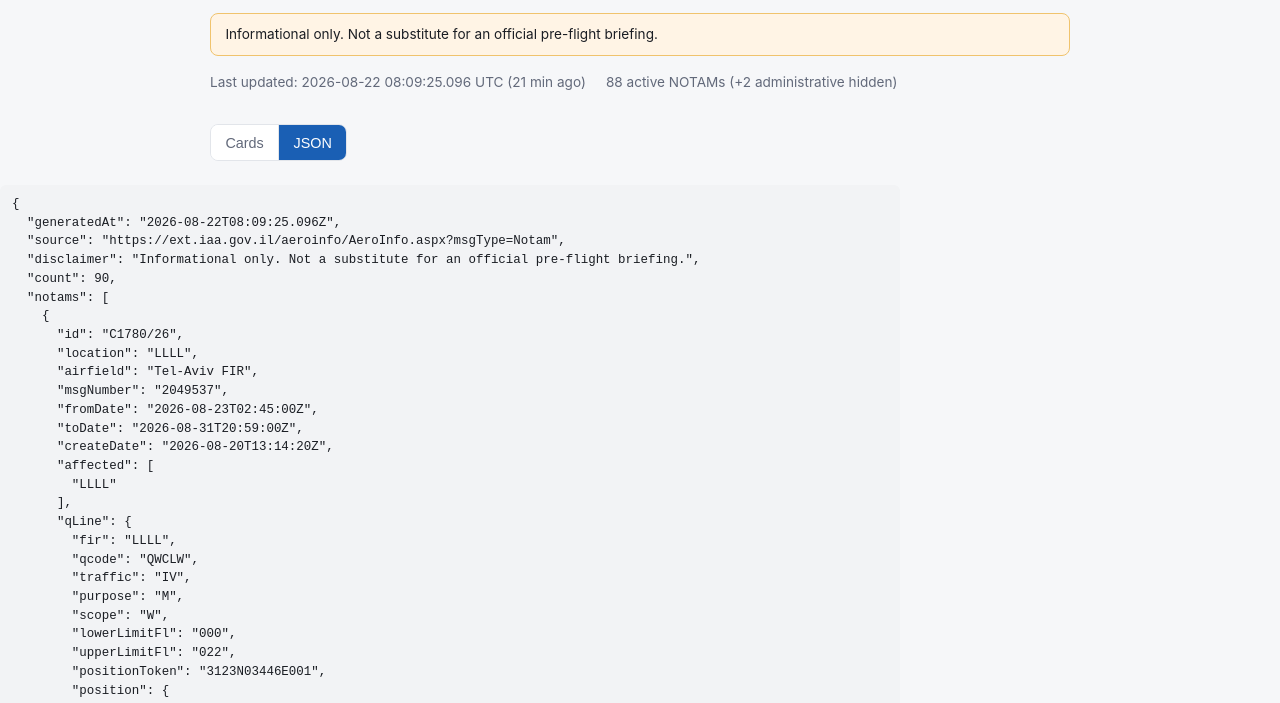
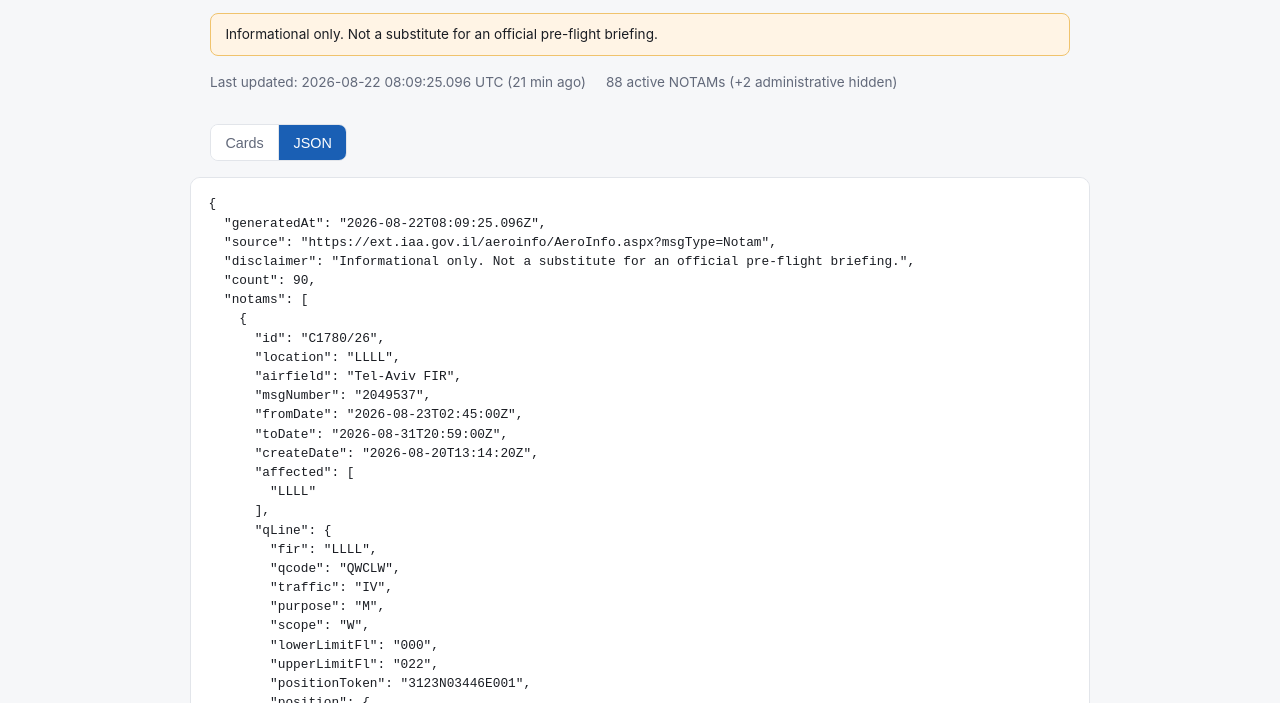
Before and after one commit to arielf-idra/notam-isr, a website: page index.html in a window 1280 px wide. Both pictures are taken after a click on the button "JSON". Shown: the part 97-800 px from the top of the page. Drawn offline with Linux system fonts and the light colour scheme.

Commit message:
Make the JSON view box match the card list's appearance
json-view was styled via the .raw class (mono-bg background, tighter
padding, no border) meant for the small nested raw-text blocks inside
each card, so as the top-level JSON container it looked visually
inconsistent with the cards. Restyled it to match a card's surface,
border, and border-radius, and confirmed the box now sits at the same
x-position and 900px width as the card list.

Co-Authored-By: Claude Sonnet 5 <noreply@anthropic.com>

```diff
--- a/index.html
+++ b/index.html
@@ -113,11 +113,16 @@
   main[hidden] {
     display: none;
   }
-  .json-view {
+  #json-view {
     max-width: 900px;
-    margin: 0 auto;
-    padding: 0.9rem 1.1rem;
+    margin: 0 auto 3rem;
+    padding: 1rem 1.1rem;
+    background: var(--surface);
+    border: 1px solid var(--border);
+    border-radius: 10px;
     font-size: 0.8rem;
+    overflow-x: auto;
+    white-space: pre;
   }
   main {
     max-width: 900px;
@@ -224,7 +229,7 @@
 <main id="list">
   <div class="empty">Loading NOTAMs…</div>
 </main>
-<pre id="json-view" class="raw json-view" hidden></pre>
+<pre id="json-view" hidden></pre>
 <footer>
   Data source: <a href="https://ext.iaa.gov.il/aeroinfo/AeroInfo.aspx?msgType=Notam" target="_blank" rel="noopener noreferrer">IAA AeroInfo</a>
   &middot; Raw JSON: <a href="./notams.json">notams.json</a>
```
